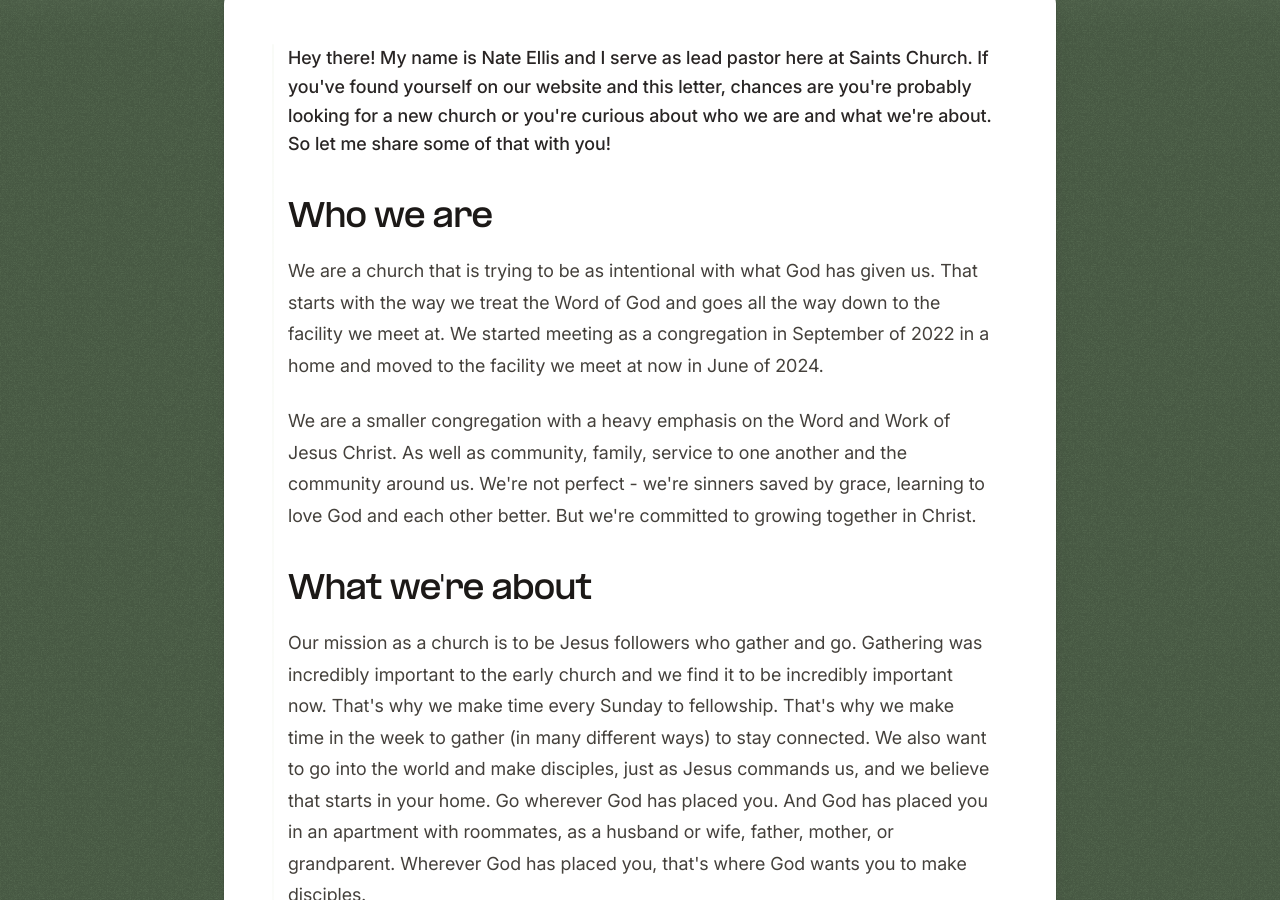
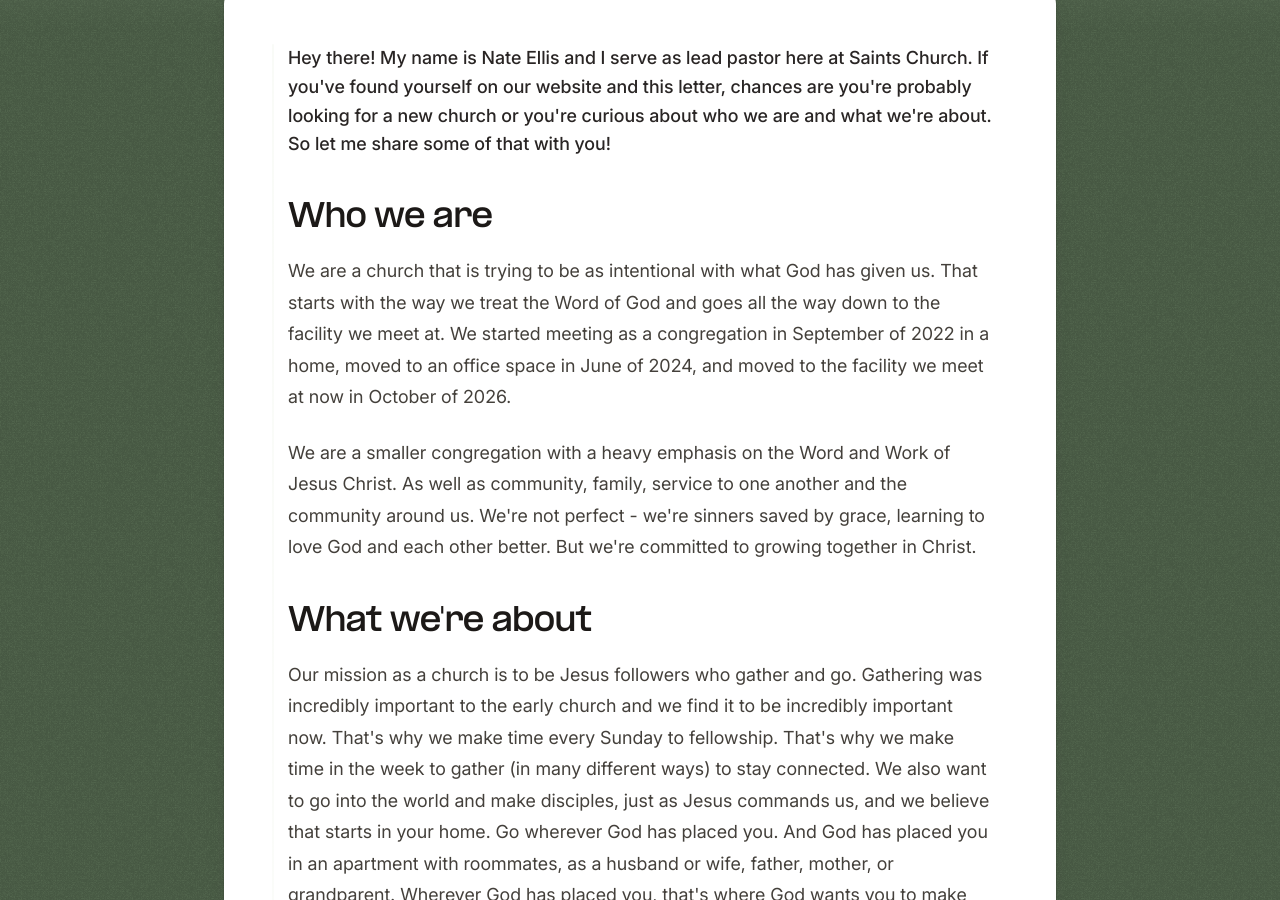
Before and after one commit to joshre/saints-church, a Jekyll site: the page built from pastor-letter.md, in a window 1280 px wide and 900 px high, scrolled down 636 px. Built offline with Jekyll 4.4.1, drawn with Linux system fonts in a browser that asks for light colours.

Commit message:
Address PR review feedback (#23)
- Pastor letter timeline now names the June 2024 office and the October 2026 move into the current building

Co-Authored-By: Claude Opus 5.5 <noreply@anthropic.com>
Claude-Session: https://claude.ai/code/session_01EAevqtBaCx1SBdCw8ugBBk

```diff
--- a/_data/content.yml
+++ b/_data/content.yml
@@ -167,7 +167,7 @@ pastor_letter:
 
     <h2>Who we are</h2>
 
-    <p>We are a church that is trying to be as intentional with what God has given us. That starts with the way we treat the Word of God and goes all the way down to the facility we meet at. We started meeting as a congregation in September of 2022 in a home and moved to the facility we meet at now in June of 2024.</p>
+    <p>We are a church that is trying to be as intentional with what God has given us. That starts with the way we treat the Word of God and goes all the way down to the facility we meet at. We started meeting as a congregation in September of 2022 in a home, moved to an office space in June of 2024, and moved to the facility we meet at now in October of 2026.</p>
 
     <p>We are a smaller congregation with a heavy emphasis on the Word and Work of Jesus Christ. As well as community, family, service to one another and the community around us. We're not perfect - we're sinners saved by grace, learning to love God and each other better. But we're committed to growing together in Christ.</p>
 
```
